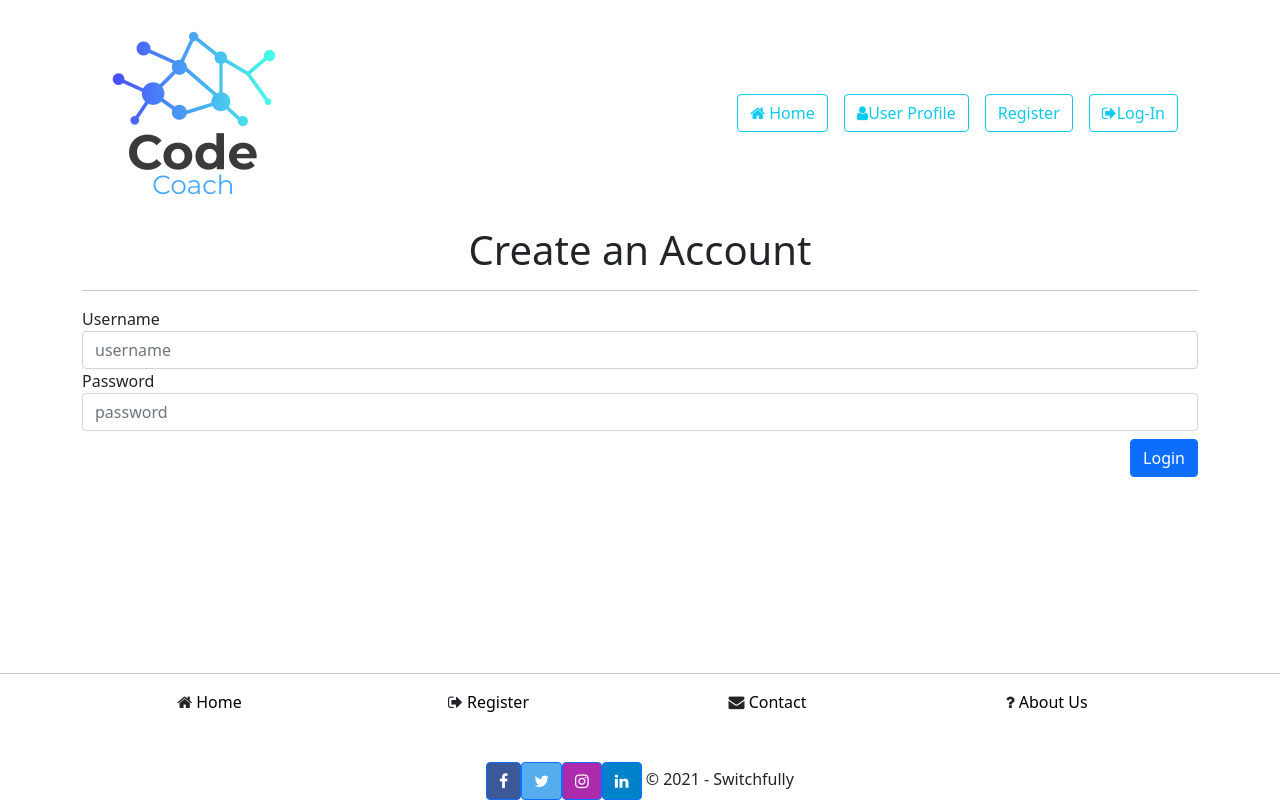
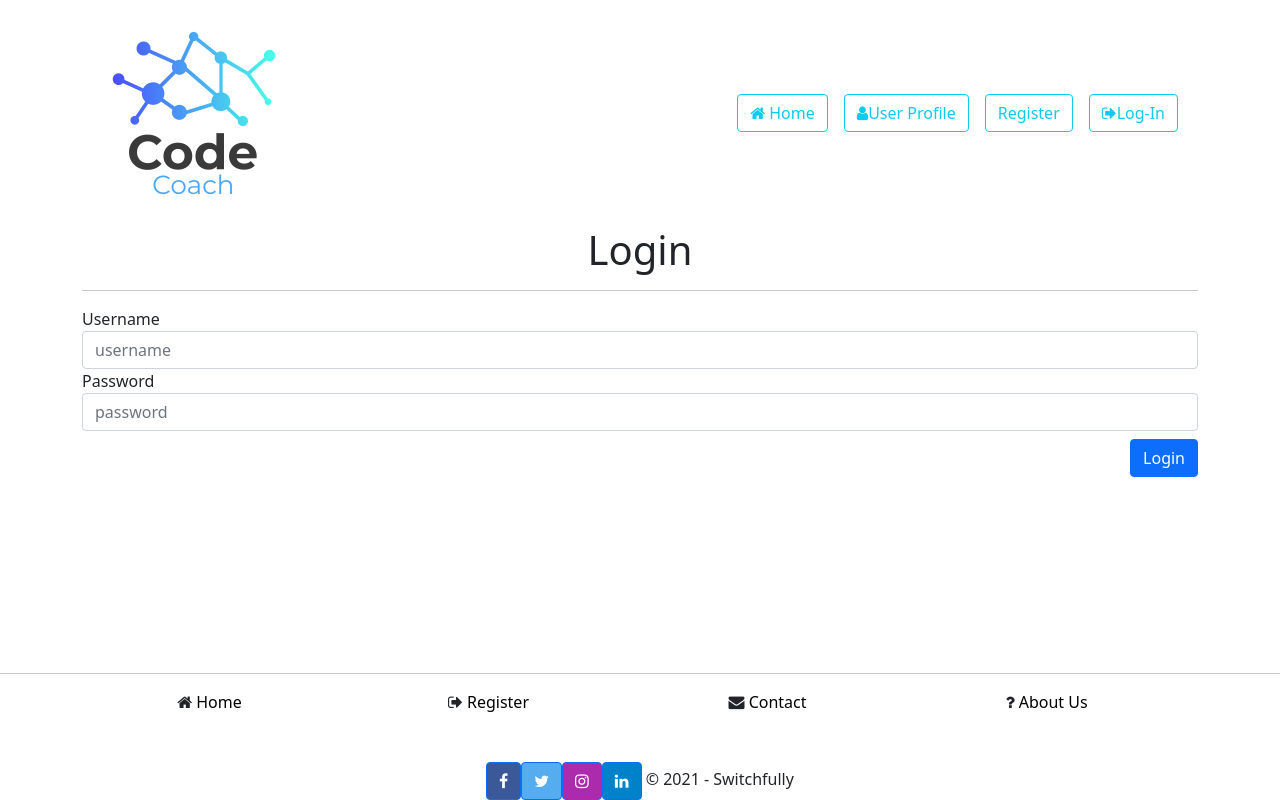
Before and after one commit to LaurentLch/code-coach, an Angular app in the folder front-end/: page /log in a window 1280 px wide. Built offline with nearby package versions, Linux system fonts and the light colour scheme.

Commit message:
change login word in login component

```diff
--- a/front-end/src/app/components/user/login/login.component.html
+++ b/front-end/src/app/components/user/login/login.component.html
@@ -2,7 +2,7 @@
   <div class="row main">
     <div class="panel-heading">
       <div class="panel-title text-center">
-        <h1 class="title">Create an Account</h1>
+        <h1 class="title">Login</h1>
         <hr />
       </div>
     </div>
```
